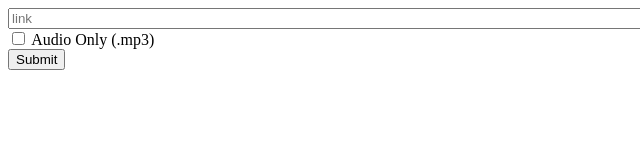
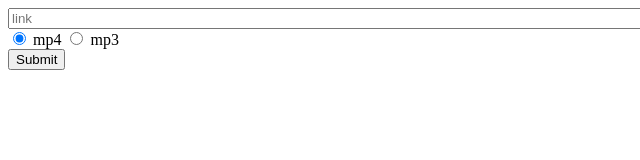
Before and after one commit to StanislavNikolov/ytdl-webview, a website: page index.html in a window 1280 px wide. Shown: the full height of the page, 0-640 px from the left. Drawn offline with Linux system fonts and the light colour scheme.

Commit message:
Small UX changes

```diff
--- a/index.html
+++ b/index.html
@@ -7,8 +7,10 @@
 <body>
 	<form action="" method="post">
 		<input placeholder="link" type="text" name="url" style="width:100%">
-		<input type="checkbox" name="format" value="3">
-		<label for="format">Audio Only (.mp3)</label>
+		<input type="radio" name="format" value="4" checked>
+		<label for="format">mp4</label>
+		<input type="radio" name="format" value="3">
+		<label for="format">mp3</label>
 		<br>
 		<input type="submit" value="Submit"/>
 	</form>
```
